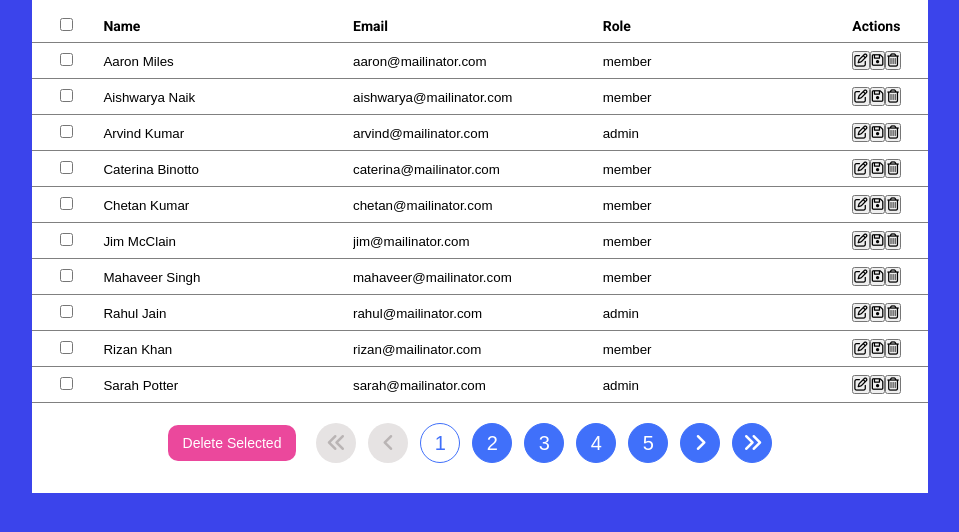
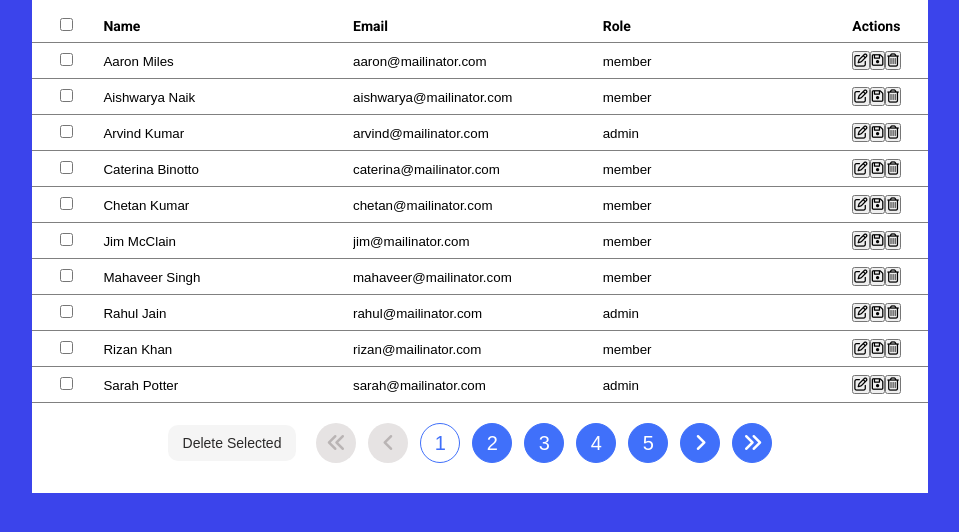
Before and after one commit to gulsane/AdminUi, a React (Vite) app: page / in a window 1280 px wide. Shown: the top 532 px of the page, without its empty margins (160-1119 px from the left). Built offline with nearby package versions, Linux system fonts and the light colour scheme.

Commit message:
Modified: 'Delete Selected' button, disabled it when no items are selected

```diff
--- a/src/components/paginator/Paginator.jsx
+++ b/src/components/paginator/Paginator.jsx
@@ -148,7 +148,9 @@ const Paginator = ({
 					</tbody>
 				</table>
 				<div className="tail">
-					<button className="button-delete">Delete Selected</button>
+					<button className="button-delete" disabled={selectedItems.length === 0}>
+						Delete Selected
+					</button>
 					<PageNavigator
 						pages={pages}
 						selectedPageIndex={selectedPageIndex}
--- a/src/components/paginator/index.css
+++ b/src/components/paginator/index.css
@@ -72,3 +72,8 @@ td input {
     background-color: rgba(195, 36, 118, 0.981);
     cursor: pointer;
 }
+
+.button-delete:disabled {
+    background-color: whitesmoke;
+    color: #2a2929;
+}
```
